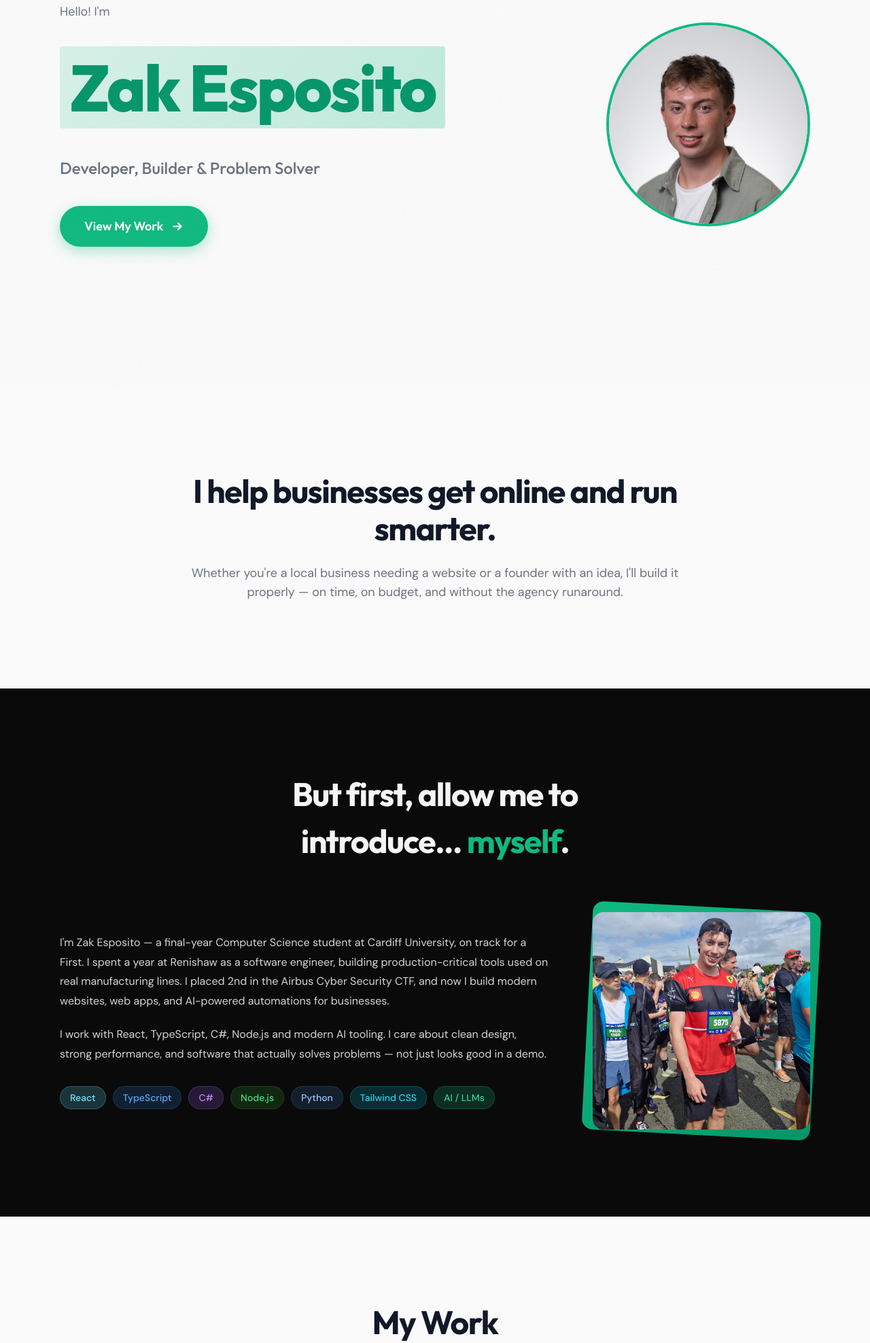
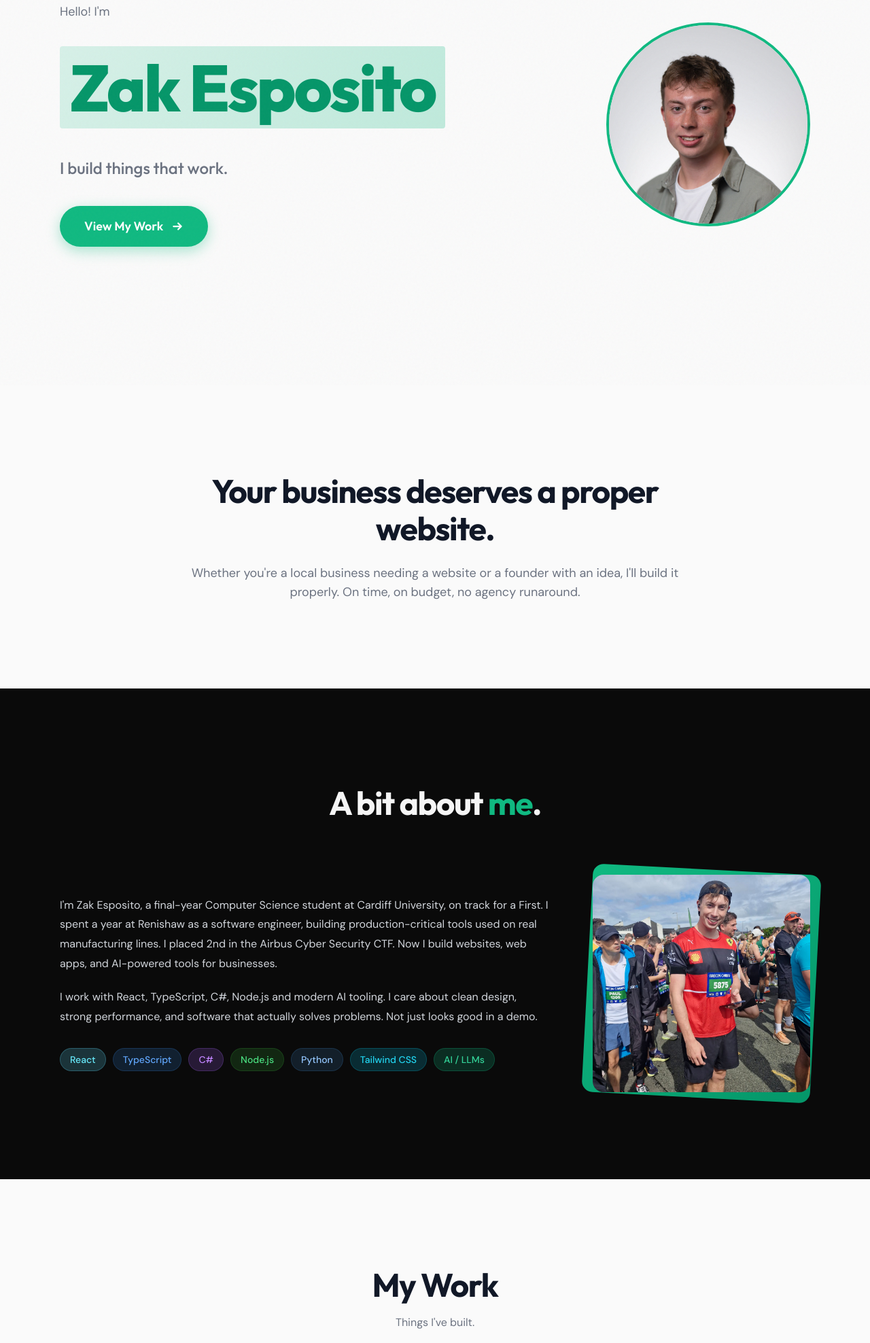
Before and after one commit to zak-esposito/esposito-digital, a website: page index.html in a window 1280 px wide. Shown: the part 233-2209 px from the top of the page at 68% size. Drawn offline with nearby package versions, Linux system fonts and the light colour scheme.

Commit message:
Rewrite copy: remove em-dashes, add personality, less generic

```diff
--- a/index.html
+++ b/index.html
@@ -3,17 +3,17 @@
 <head>
     <meta charset="UTF-8">
     <meta name="viewport" content="width=device-width, initial-scale=1.0">
-    <title>Zak Esposito — Freelance Web Developer in Llanelli, Wales</title>
-    <meta name="description" content="Zak Esposito — freelance web developer in Llanelli, Wales. Fast, affordable websites for local businesses. React, Tailwind CSS, AI automation.">
+    <title>Zak Esposito, Freelance Web Developer in Llanelli, Wales</title>
+    <meta name="description" content="Zak Esposito, freelance web developer in Llanelli, Wales. Fast, affordable websites for local businesses. React, Tailwind CSS, AI automation.">
     <meta name="author" content="Zak Esposito">
     <link rel="canonical" href="https://zakesposito.dev">
-    <meta property="og:title" content="Zak Esposito — Freelance Web Developer in Wales">
+    <meta property="og:title" content="Zak Esposito, Freelance Web Developer in Wales">
     <meta property="og:description" content="I help local businesses in Llanelli and Cardiff get online with fast, affordable websites. Modern design, Tailwind CSS, and AI-powered automation.">
     <meta property="og:type" content="website">
     <meta property="og:url" content="https://zakesposito.dev">
     <meta property="og:image" content="https://zakesposito.dev/og-image.png">
     <meta name="twitter:card" content="summary_large_image">
-    <meta name="twitter:title" content="Zak Esposito — Freelance Web Developer in Wales">
+    <meta name="twitter:title" content="Zak Esposito, Freelance Web Developer in Wales">
     <meta name="twitter:description" content="I help local businesses in Llanelli and Cardiff get online with fast, affordable websites. Modern design, Tailwind CSS, and AI-powered automation.">
     <meta name="twitter:image" content="https://zakesposito.dev/og-image.png">
     <script src="https://cdn.tailwindcss.com"></script>
@@ -119,7 +119,7 @@
             color: #059669;
         }
 
-        /* Hero photo wrap — center on mobile */
+        /* Hero photo wrap - center on mobile */
         @media (max-width: 767px) {
             .hero-photo-wrap {
                 display: flex;
@@ -128,7 +128,7 @@
             }
         }
 
-        /* Tech label colors — boosted opacity for dark bg readability */
+        /* Tech label colors - boosted opacity for dark bg readability */
         .tech-react { background: rgba(97, 218, 251, 0.2); color: #67E8F9; border: 1px solid rgba(97, 218, 251, 0.25); }
         .tech-typescript { background: rgba(49, 120, 198, 0.2); color: #60A5FA; border: 1px solid rgba(49, 120, 198, 0.25); }
         .tech-csharp { background: rgba(155, 93, 229, 0.2); color: #C084FC; border: 1px solid rgba(155, 93, 229, 0.25); }
@@ -231,7 +231,7 @@
                         <span class="green-highlight">Zak Esposito</span>
                     </h1>
                     <p class="reveal font-heading text-xl sm:text-2xl mb-6 md:mb-10" style="color: #6B7280; font-weight: 500;">
-                        Developer, Builder &amp; Problem Solver
+                        I build things that work.
                     </p>
                     <div class="reveal">
                         <a href="#work" class="btn-spring inline-flex items-center gap-2 px-6 py-3 md:px-9 md:py-4 rounded-full text-base md:text-lg font-semibold text-white" style="background: #10B981; box-shadow: 0 6px 20px rgba(16, 185, 129, 0.35); font-family: 'Outfit', sans-serif;">
@@ -255,10 +255,10 @@
     <section class="py-12 md:py-32" style="background: #FAFAFA;">
         <div class="max-w-3xl mx-auto px-6 text-center">
             <h2 class="reveal font-heading text-3xl sm:text-4xl md:text-5xl mb-6" style="font-weight: 700; color: #111827; line-height: 1.15;">
-                I help businesses get online and run smarter.
+                Your business deserves a proper website.
             </h2>
             <p class="reveal font-body text-lg" style="color: #6B7280;">
-                Whether you're a local business needing a website or a founder with an idea, I'll build it properly — on time, on budget, and without the agency runaround.
+                Whether you're a local business needing a website or a founder with an idea, I'll build it properly. On time, on budget, no agency runaround.
             </p>
         </div>
     </section>
@@ -269,17 +269,17 @@
         <div class="max-w-6xl mx-auto px-6">
             <div class="text-center mb-16">
                 <h2 class="reveal font-heading text-3xl sm:text-4xl md:text-5xl mb-2" style="font-weight: 700; color: #F5F5F5; line-height: 1.15;">
-                    But first, allow me to<br>introduce... <span style="color: #10B981;">myself</span>.
+                    A bit about <span style="color: #10B981;">me</span>.
                 </h2>
             </div>
             <div class="flex flex-col md:flex-row items-center gap-12 md:gap-16">
                 <!-- Text side -->
                 <div class="flex-1 order-2 md:order-1">
                     <p class="reveal font-body text-base mb-5" style="color: #D1D5DB; line-height: 1.8;">
-                        I'm Zak Esposito — a final-year Computer Science student at Cardiff University, on track for a First. I spent a year at Renishaw as a software engineer, building production-critical tools used on real manufacturing lines. I placed 2nd in the Airbus Cyber Security CTF, and now I build modern websites, web apps, and AI-powered automations for businesses.
+                        I'm Zak Esposito, a final-year Computer Science student at Cardiff University, on track for a First. I spent a year at Renishaw as a software engineer, building production-critical tools used on real manufacturing lines. I placed 2nd in the Airbus Cyber Security CTF. Now I build websites, web apps, and AI-powered tools for businesses.
                     </p>
                     <p class="reveal font-body text-base mb-8" style="color: #D1D5DB; line-height: 1.8;">
-                        I work with React, TypeScript, C#, Node.js and modern AI tooling. I care about clean design, strong performance, and software that actually solves problems — not just looks good in a demo.
+                        I work with React, TypeScript, C#, Node.js and modern AI tooling. I care about clean design, strong performance, and software that actually solves problems. Not just looks good in a demo.
                     </p>
                     <div class="reveal flex flex-wrap gap-2.5">
                         <span class="tech-react inline-flex items-center px-3.5 py-1.5 rounded-full text-sm font-medium font-body">React</span>
@@ -310,7 +310,7 @@
                 <h2 class="reveal font-heading text-3xl sm:text-4xl md:text-5xl" style="font-weight: 700; color: #111827; line-height: 1.15;">
                     My Work
                 </h2>
-                <p class="reveal font-body text-base mt-4" style="color: #6B7280;">Projects I've designed, built, and shipped.</p>
+                <p class="reveal font-body text-base mt-4" style="color: #6B7280;">Things I've built.</p>
             </div>
             <div class="grid grid-cols-1 md:grid-cols-2 gap-8">
                 <!-- Card 1: Snap2Shop -->
@@ -408,7 +408,7 @@
     <footer class="py-10" style="background: #FAFAFA; border-top: 1px solid #E5E7EB;">
         <div class="max-w-6xl mx-auto px-6 text-center">
             <p class="font-body text-sm" style="color: #6B7280;">&copy; 2026 Zak Esposito. All rights reserved.</p>
-            <p class="font-body text-xs mt-2" style="color: #9CA3AF;">Build fast. Learn deeply. Ship real things.</p>
+            <p class="font-body text-xs mt-2" style="color: #9CA3AF;">Ship fast. Learn constantly. Build what matters.</p>
         </div>
     </footer>
 
```
Also changed, not shown: screenshots/copy-update.png (added).
